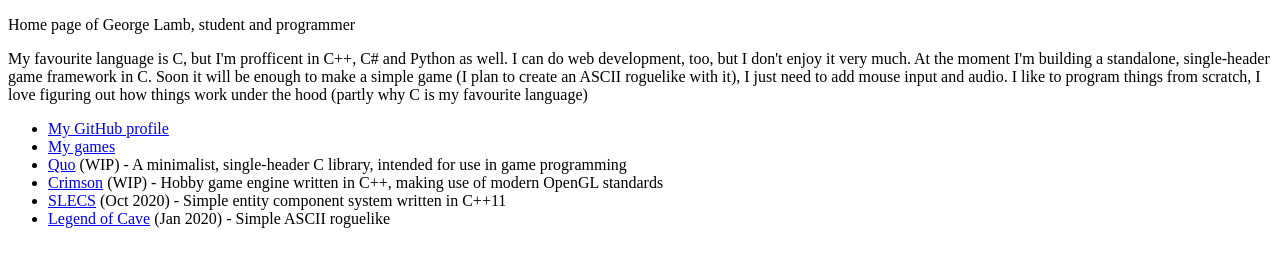
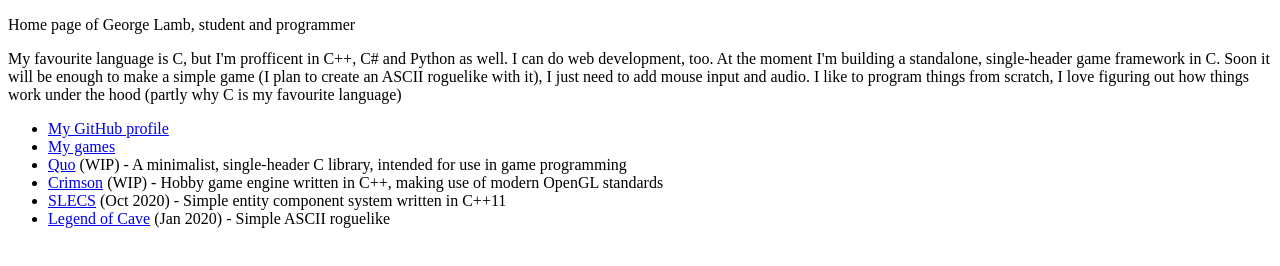
Before and after one commit to quou/quou.github.io, a plain HTML site: page index.html in a window 1280 px wide. Drawn offline with Linux system fonts and the light colour scheme.

Commit message:
Update home page

```diff
--- a/index.html
+++ b/index.html
@@ -8,7 +8,7 @@
 	<body>
 		<p>Home page of George Lamb, student and programmer</p>
 
-		<p>My favourite language is C, but I'm profficent in C++, C# and Python as well. I can do web development, too, but I don't enjoy it very much. At the moment I'm building a standalone, single-header game framework in C. Soon it will be enough to make a simple game (I plan to create an ASCII roguelike with it), I just need to add mouse input and audio. I like to program things from scratch, I love figuring out how things work under the hood (partly why C is my favourite language)</p>
+		<p>My favourite language is C, but I'm profficent in C++, C# and Python as well. I can do web development, too. At the moment I'm building a standalone, single-header game framework in C. Soon it will be enough to make a simple game (I plan to create an ASCII roguelike with it), I just need to add mouse input and audio. I like to program things from scratch, I love figuring out how things work under the hood (partly why C is my favourite language)</p>
 
 		<ul>
 			<li><a href="https://github.com/georgelam6">My GitHub profile</a></li>
```
